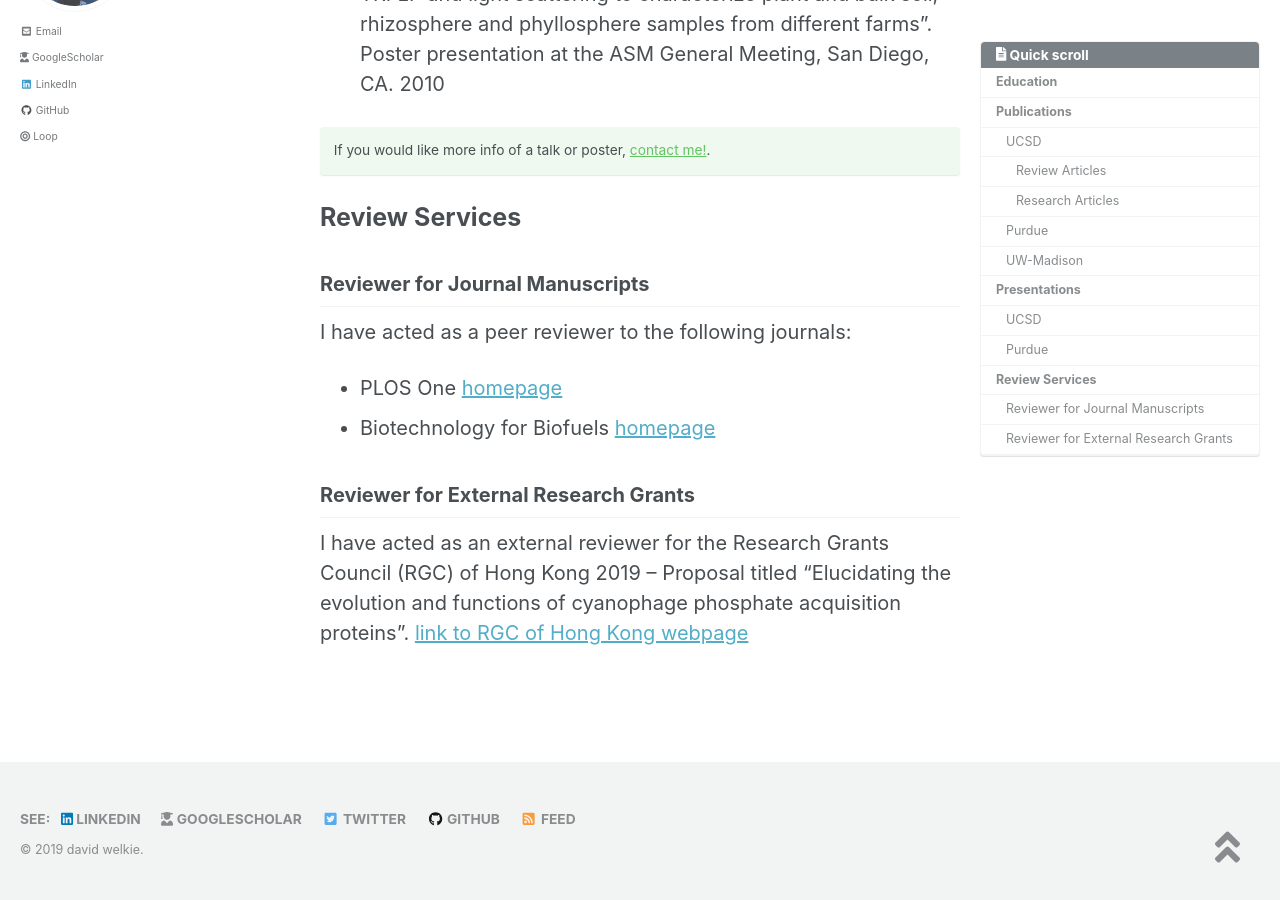
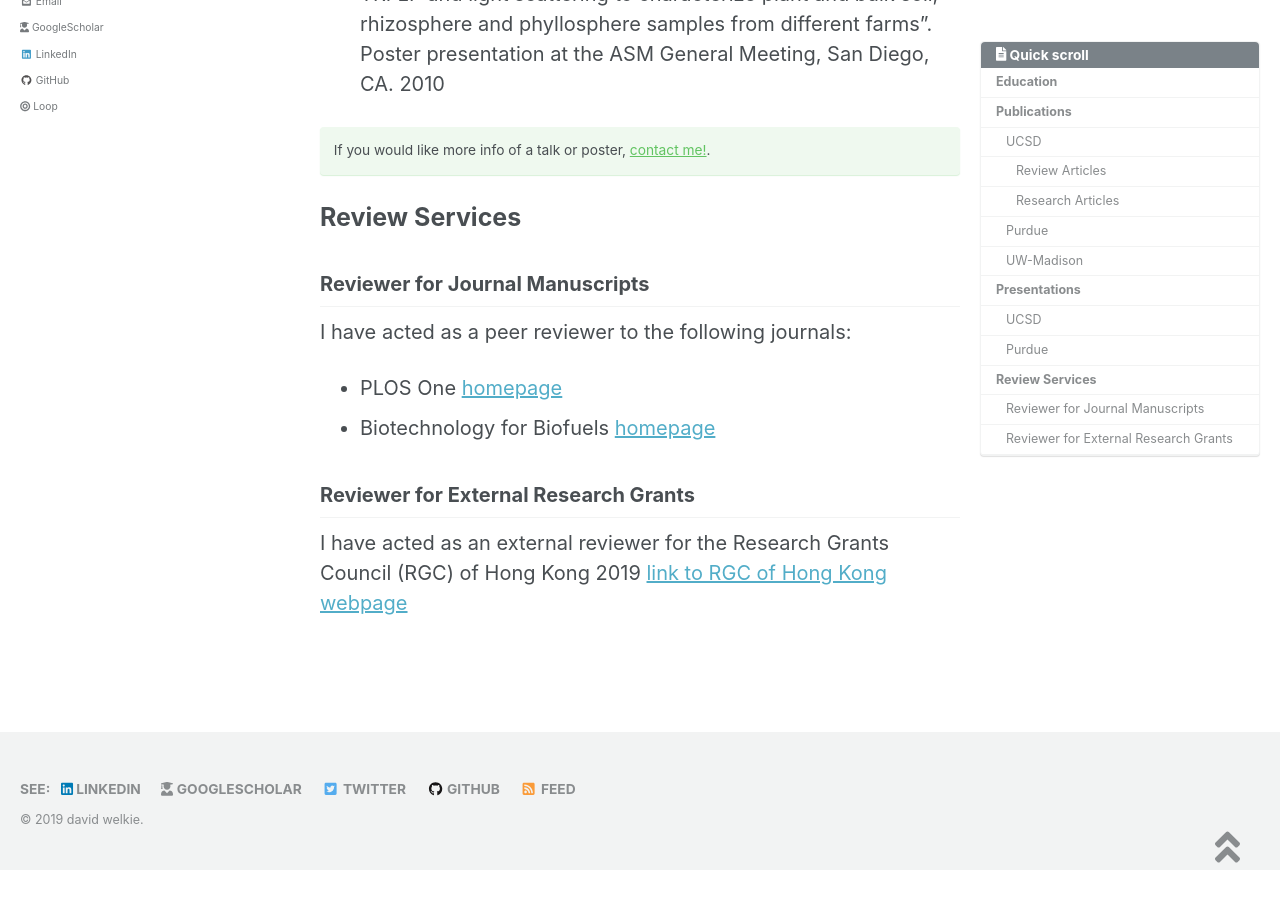
Before and after one commit to dwelkie/dwelkie.github.io, a Jekyll site: the page built from _pages/CV.md, in a window 1280 px wide and 900 px high, scrolled down 5021 px. Built offline with Jekyll 4.4.1, drawn with Linux system fonts in a browser that asks for light colours; nearby versions of some CDN libraries; after the commit the page ends 5891 px from its top, so only the background shows below that.

Commit message:
Removed id of hong kond review title

```diff
--- a/_pages/CV.md
+++ b/_pages/CV.md
@@ -87,4 +87,4 @@ I have acted as a peer reviewer to the following journals:
 * Biotechnology for Biofuels [homepage](https://biotechnologyforbiofuels.biomedcentral.com/)
 
 ## Reviewer for External Research Grants
-I have acted as an external reviewer for the Research Grants Council (RGC) of Hong Kong 2019 – Proposal titled “Elucidating the evolution and functions of cyanophage phosphate acquisition proteins”. [link to RGC of Hong Kong webpage](https://www.ugc.edu.hk/eng/rgc/index.html)
+I have acted as an external reviewer for the Research Grants Council (RGC) of Hong Kong 2019 [link to RGC of Hong Kong webpage](https://www.ugc.edu.hk/eng/rgc/index.html)
```
